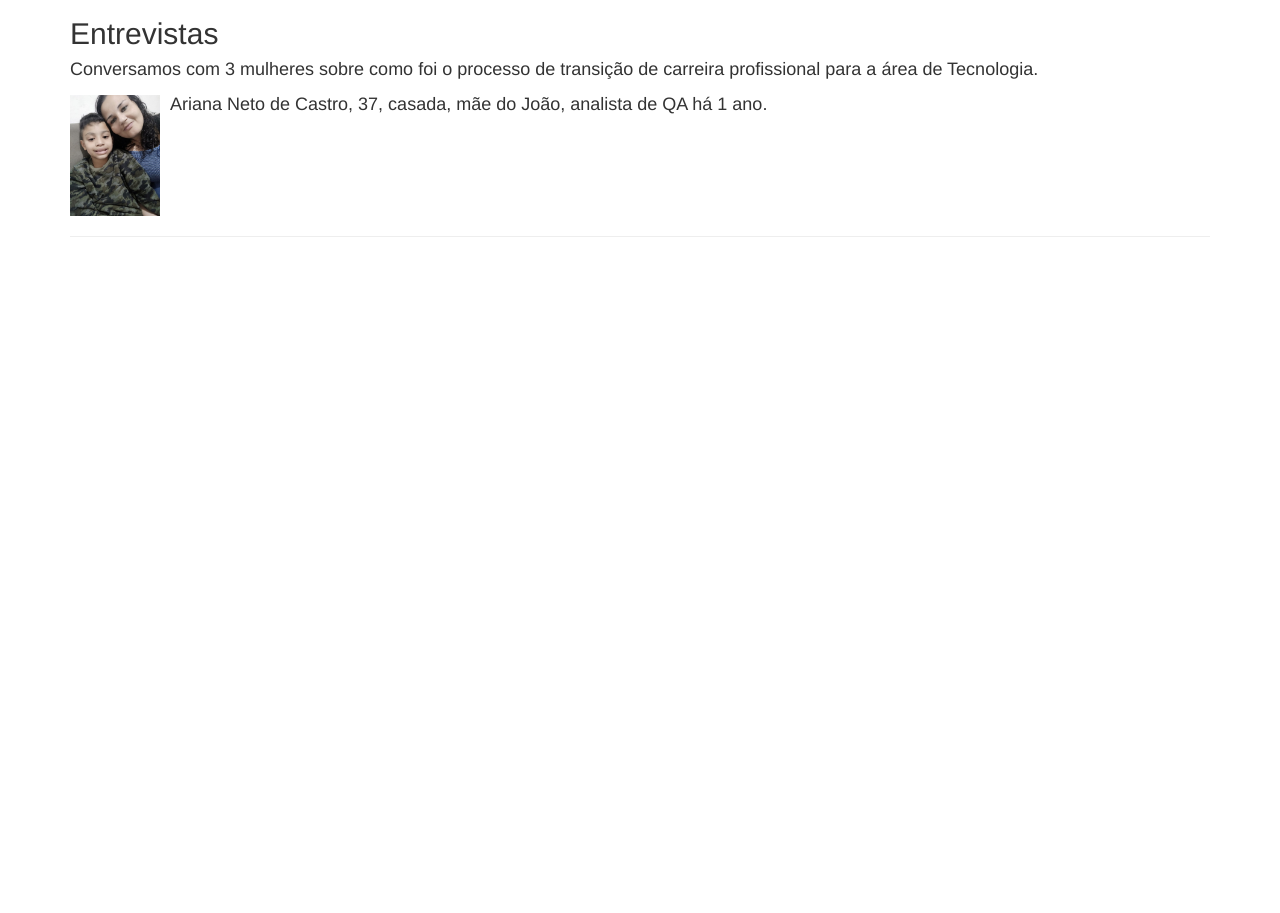
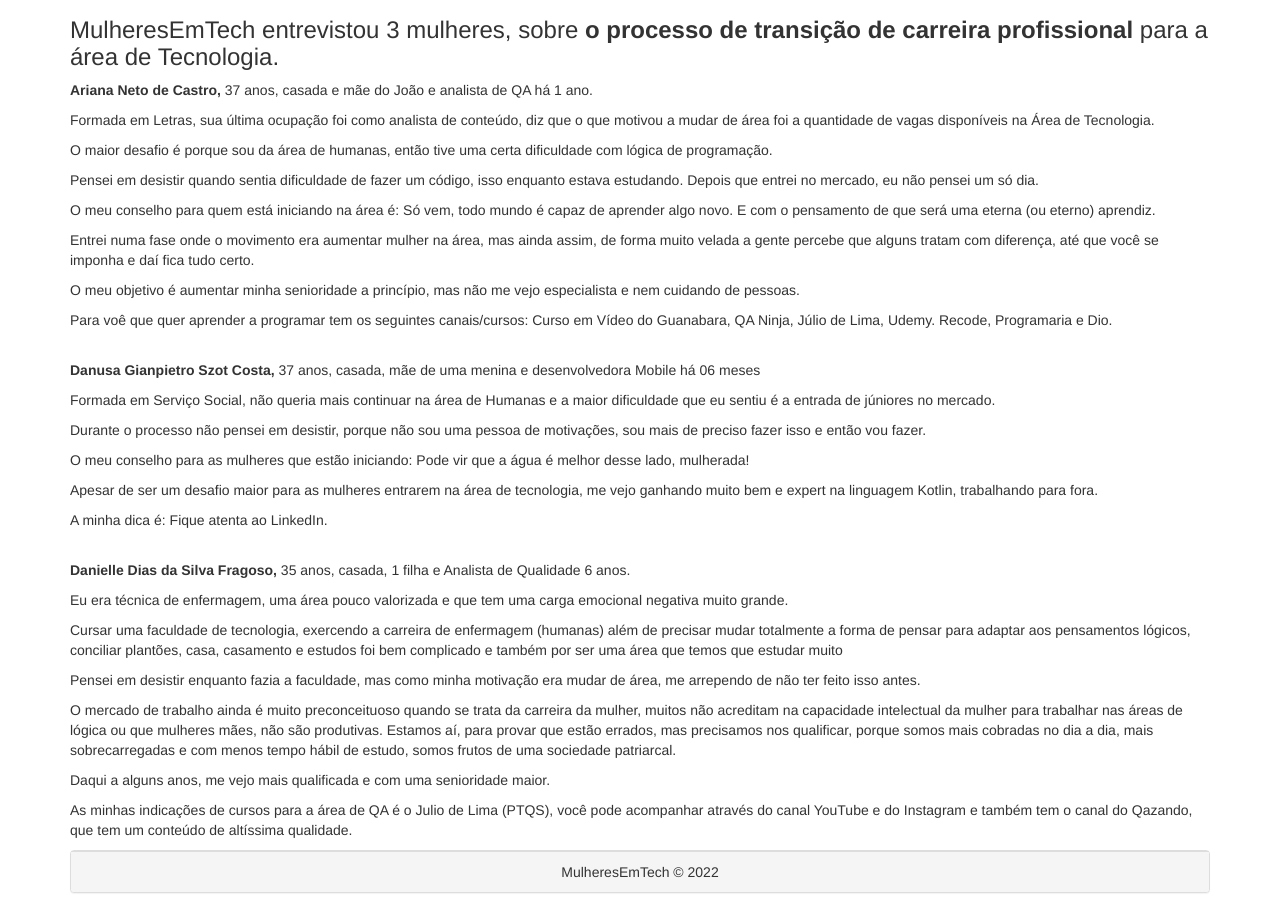
Before and after one commit to biabia2/Projeto-ODS-Tecnologia, a plain HTML site: page index.html in a window 1280 px wide. Shown: the part 805-1718 px from the top of the page. Before the commit the page ends 1062 px from the top, so only its background shows below. Drawn offline with nearby package versions, Linux system fonts and the light colour scheme.

Commit message:
Em andamento inseri as entrevistas

```diff
--- a/index.html
+++ b/index.html
@@ -17,14 +17,23 @@
       </div>
       <ul class="nav navbar-nav">
         <li class="active"><a href="#">Home</a></li>
-        <li><a href="#">Sobre nós</a></li>
+        <li><a href="#">Quem somos</a></li>
         <li><a href="#">Entrevistas</a></li>
+        <li><a href="#">Quizz</a></li>
       </ul>
+      <form class="navbar-form navbar-left" action="/action_page.php">
+        <div class="form-group">
+          <input type="text" class="form-control" placeholder="O que procura?" name="search">
+        </div>
+        <button type="submit" class="btn btn-default">Buscar</button>
+      </form>
+    </div>
   </nav>
+
 
 <div class="jumbotron text-center">
   <h1>OBJETIVOS DE DESENVOLVIMENTO SUSTENTÁVEL</h1>
-  <h2>IGUALDADE DE GÊNERO</h2>
+    <h2>IGUALDADE DE GÊNERO</h2>
 </div>
 
 <div class="container">
@@ -48,19 +57,56 @@
 </div>
 
 <div class="container">
-  <h2>Entrevistas</h2>
-  <h4>Conversamos com 3 mulheres sobre como foi o processo de transição de carreira profissional para a área de Tecnologia.</h4>
+  <h3>MulheresEmTech entrevistou 3 mulheres, sobre <strong> o processo de transição de carreira profissional</strong> para a área de Tecnologia.</h3>
+  <div class="card bg-primary"></div>
+  <p><strong>Ariana Neto de Castro,</strong> 37 anos, casada e mãe do João e analista de QA há 1 ano.</p>
+  <div class="card-deck">
+        <p class="card-text"><p>Formada em Letras, sua última ocupação foi como analista de conteúdo, diz que o que motivou a mudar de área foi a quantidade de vagas disponíveis na Área de Tecnologia.</p>
+        <p class="card-text">O maior desafio é porque sou da área de humanas, então tive uma certa dificuldade com lógica de programação.</p>
+        <p class="card-text">Pensei em desistir quando sentia dificuldade de fazer um código, isso enquanto estava estudando. Depois que entrei no mercado, eu não pensei um só dia.</p>
+        <p class="card-text">O meu conselho para quem está iniciando na área é: Só vem, todo mundo é capaz de aprender algo novo. E com o pensamento de que será uma eterna (ou eterno) aprendiz.</p>
+        <p class="card-text">Entrei numa fase onde o movimento era aumentar mulher na área, mas ainda assim, de forma muito velada a gente percebe que alguns tratam com diferença, até que você se imponha e daí fica tudo certo.</p>
+        <p class="card-text">O meu objetivo é aumentar minha senioridade a princípio, mas não me vejo especialista e nem cuidando de pessoas.</p>
+        <p class="card-text">Para voê que quer aprender a programar tem os seguintes canais/cursos: Curso em Vídeo do Guanabara, QA Ninja, Júlio de Lima, Udemy. Recode, Programaria e Dio.</p>
+      </div>
+  </div>
+</div>
+<br>
+<div class="container">
+  <div class="card bg-primary"></div>
+  <p><strong>Danusa Gianpietro Szot Costa,</strong> 37 anos, casada, mãe de uma menina e desenvolvedora Mobile há 06 meses</p>
+  <div class="card-deck">
+        <p class="card-text"><p>Formada em Serviço Social, não queria mais continuar na área de Humanas e a maior dificuldade que eu sentiu é a entrada de júniores no mercado.</p>
+        <p class="card-text">Durante o processo não pensei em desistir, porque não sou uma pessoa de motivações, sou mais de preciso fazer isso e então vou fazer.</p>
+        <p class="card-text">O meu conselho para as mulheres que estão iniciando: Pode vir que a água é melhor desse lado, mulherada!</p>
+        <p class="card-text">Apesar de ser um desafio maior para as mulheres entrarem na área de tecnologia, me vejo ganhando muito bem e expert na linguagem Kotlin, trabalhando para fora.</p>
+        <p class="card-text">A minha dica é: Fique atenta ao LinkedIn.</p>
+      </div>
+  </div>
+</div>
 
-  <!-- Left-aligned media object -->
-  <div class="media">
-    <div class="media-left">
-      <img src="img/WhatsApp Image 2022-06-18 at 11.50.43.jpeg" class="media-object" style="width:90px">
-    </div>
-    <div class="media-body">
-      <h4 class="media-heading">Ariana Neto de Castro, 37, casada, mãe do João, analista de QA há 1 ano.</h4>
-    </div>
+<br>
+<div class="container">
+  <div class="card bg-primary"></div>
+  <p><strong>Danielle Dias da Silva Fragoso,</strong> 35 anos, casada, 1 filha e Analista de Qualidade 6 anos.</p>
+  <div class="card-deck">
+        <p class="card-text"><p>Eu era técnica de enfermagem, uma área pouco valorizada e que tem uma carga emocional negativa muito grande.</p>
+        <p class="card-text">Cursar uma faculdade de tecnologia, exercendo a carreira de enfermagem (humanas) além de precisar mudar totalmente a forma de pensar
+        para adaptar aos pensamentos lógicos, conciliar plantões, casa, casamento e estudos foi bem complicado e também por ser uma área que temos que estudar muito</p>
+        <p class="card-text">Pensei em desistir enquanto fazia a faculdade, mas como minha motivação era mudar de área, me arrependo de não ter feito isso antes.</p>
+        <p class="card-text">O mercado de trabalho ainda é muito preconceituoso quando se trata da carreira da mulher, muitos não acreditam na capacidade intelectual da mulher
+        para trabalhar nas áreas de lógica ou que mulheres mães, não são produtivas. Estamos aí, para provar que estão errados, mas precisamos nos qualificar, porque somos mais cobradas no dia a dia, mais sobrecarregadas e com menos tempo hábil de estudo,
+        somos frutos de uma sociedade patriarcal.</p>
+        <p class="card-text">Daqui a alguns anos, me vejo mais qualificada e com uma senioridade maior.</p>
+        <p class="card-text">As minhas indicações de cursos para a área de QA é o Julio de Lima (PTQS), você pode acompanhar através do canal YouTube e do Instagram e também tem o canal do Qazando, que tem um conteúdo de altíssima qualidade.</p>
+      </div>
   </div>
-  <hr>
+</div>
 
+<div class="container">
+    <div class="panel panel-default">
+    <center><div class="panel-footer">MulheresEmTech &copy; 2022</div></center>
+  </div>
+</div>
 </body>
 </html>
```
Also changed, not shown: img/WhatsApp Image 2022-06-22 at 23.33.43 (1).jpeg (added).
